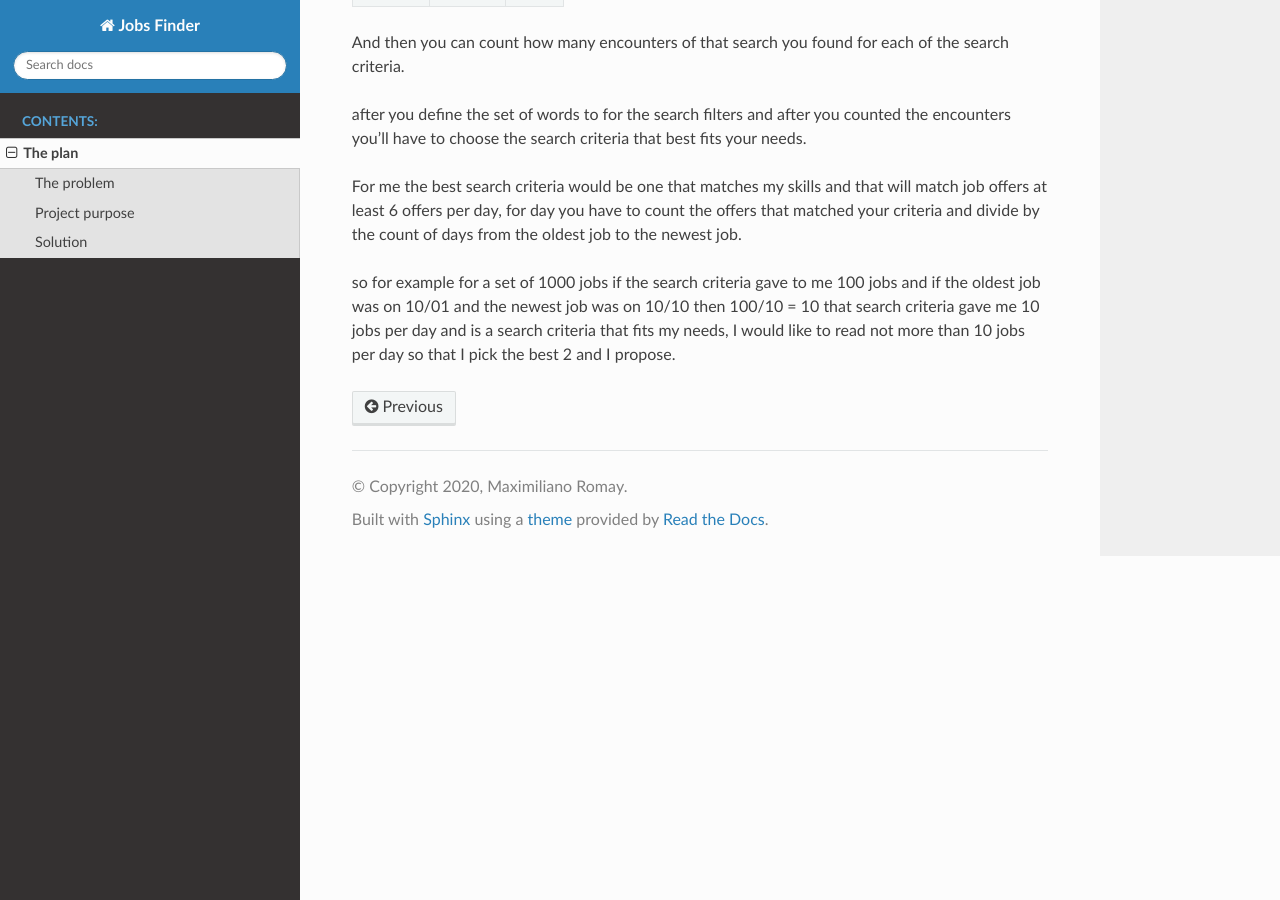
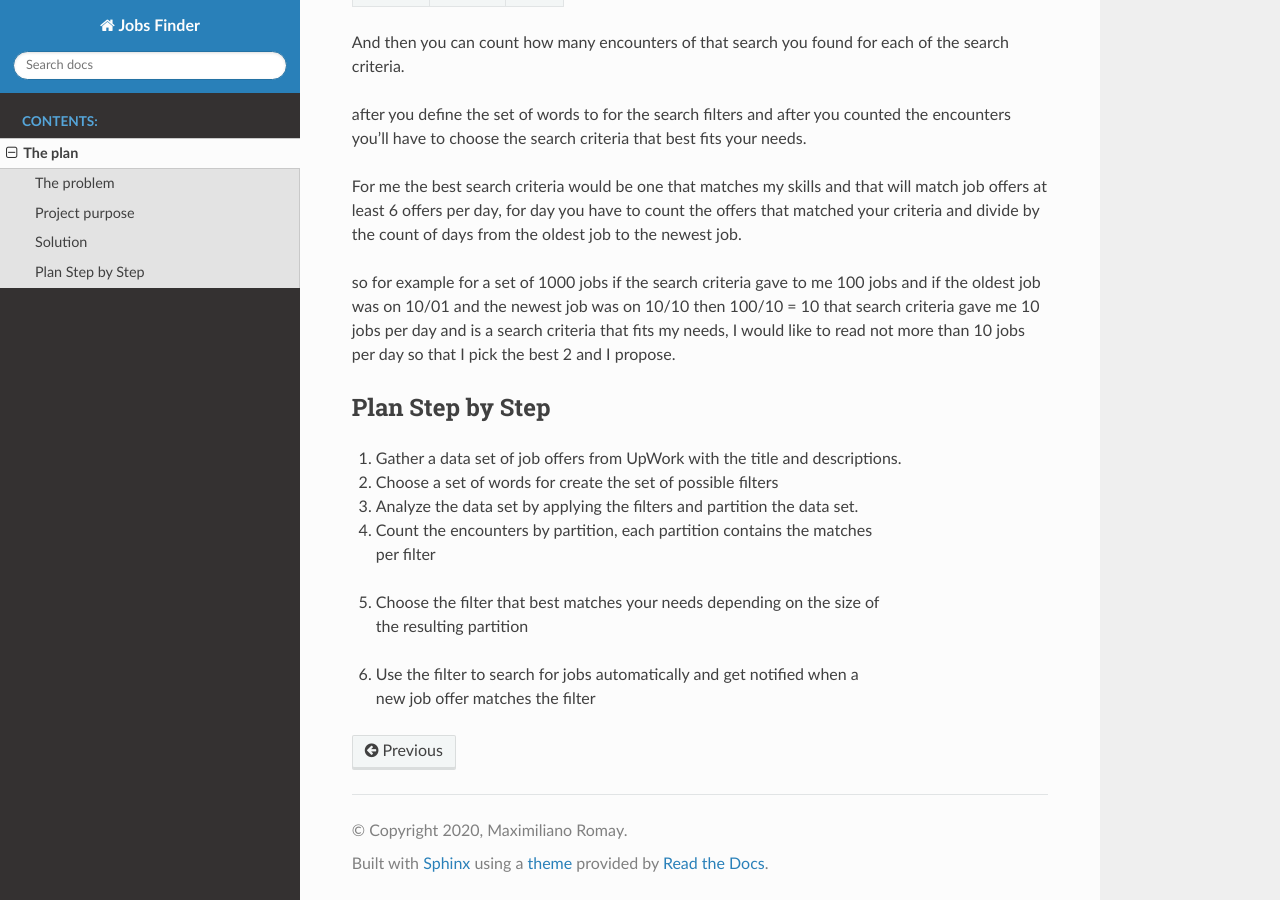
Before and after one commit to maximilianorom77/jobfinder, a Sphinx documentation site: the page built from docs/source/plan.rst, in a window 1280 px wide and 900 px high, scrolled down 2144 px. Built offline with Sphinx 7.4.7 and the Read the Docs theme 2.0.0, drawn with Linux system fonts in a browser that asks for light colours.

Commit message:
* added step by step plan in the docs to implement the job finder

```diff
--- a/docs/source/plan.rst
+++ b/docs/source/plan.rst
@@ -115,3 +115,17 @@ jobs and if the oldest job was on 10/01 and the newest job was on 10/10 then
 100/10 = 10 that search criteria gave me 10 jobs per day and is a search
 criteria that fits my needs, I would like to read not more than 10 jobs per
 day so that I pick the best 2 and I propose.
+
+
+Plan Step by Step
+*****************
+
+#. Gather a data set of job offers from UpWork with the title and descriptions.
+#. Choose a set of words for create the set of possible filters
+#. Analyze the data set by applying the filters and partition the data set.
+#. | Count the encounters by partition, each partition contains the matches
+   | per filter
+#. | Choose the filter that best matches your needs depending on the size of
+   | the resulting partition
+#. | Use the filter to search for jobs automatically and get notified when a
+   | new job offer matches the filter
```
